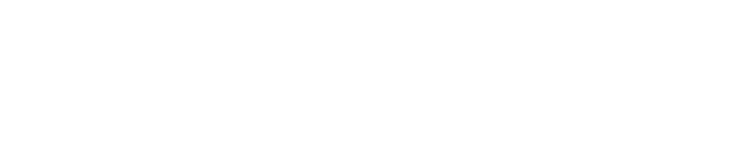
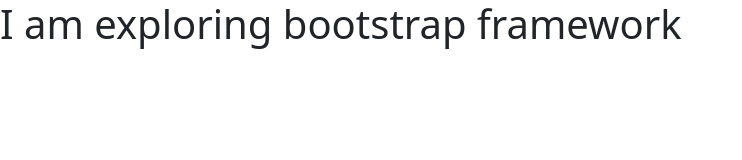
Before and after one commit to jahangirit/explore-bootstrap, a plain HTML site: page index.html in a window 1280 px wide. Shown: the whole page, without its empty margins (0-742 px from the left). Drawn offline with Linux system fonts and the light colour scheme.

Commit message:
frst com

```diff
--- a/index.html
+++ b/index.html
@@ -4,12 +4,23 @@
     <meta charset="UTF-8">
     <meta name="viewport" content="width=device-width, initial-scale=1.0">
     <title>Explore Bootstrap</title>
+    <!-- Bootstrap Link -->
+    <link rel="stylesheet" href="styles/bootstrap.min.css">
+
 </head>
 <body>
 
+<h1>I am exploring bootstrap framework</h1>
+
+
+
+
+<!-- Bootstrap for JS -->
+<script src="js/bootstrap.min.js"></script>
 
 
 
 
 </body>
+
 </html>
```
Also changed, not shown: js/bootstrap.min.js (added), styles/bootstrap.min.css (added).
